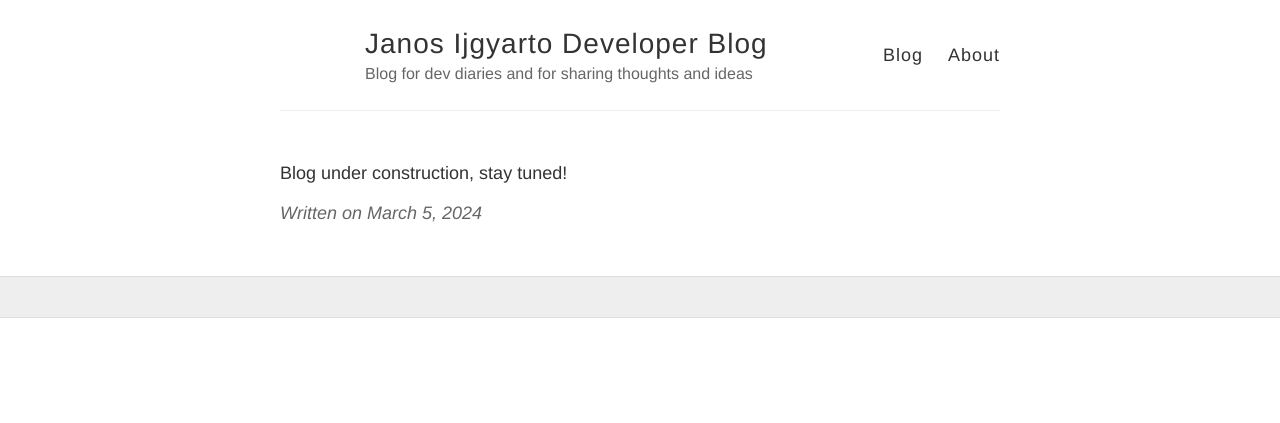
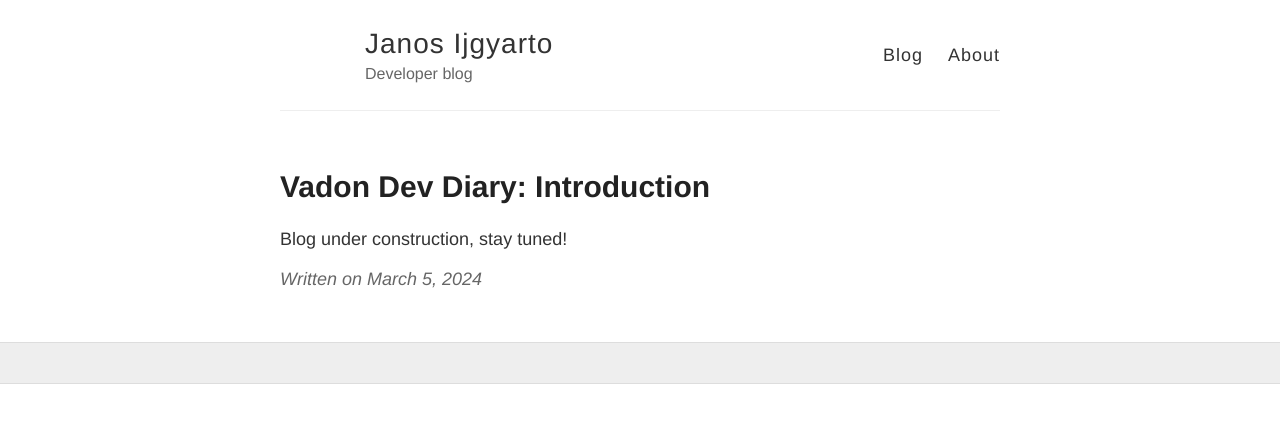
Before and after one commit to janos-ijgyarto/janos-ijgyarto.github.io, a Jekyll site: the page built from _posts/2024-03-05-Vadon-Dev-Diary-Intro.md, in a window 1280 px wide. Shown: the top 423 px of the page. Built offline with Jekyll 4.4.1, drawn with Linux system fonts in a browser that asks for light colours; our own code applies the rules of GitHub Pages for plain Markdown files.

Commit message:
Fixes to title and blog post

```diff
--- a/_config.yml
+++ b/_config.yml
@@ -1,6 +1,6 @@
-name: Janos Ijgyarto Developer Blog
+name: Janos Ijgyarto
 author: Janos Ijgyarto
-description: Blog for dev diaries and for sharing thoughts and ideas
+description: Developer blog
 
 url: https://janos-ijgyarto.github.io/
 
--- a/_posts/2024-03-05-Vadon-Dev-Diary-Intro.md
+++ b/_posts/2024-03-05-Vadon-Dev-Diary-Intro.md
@@ -1,6 +1,6 @@
 ---
 layout: post
-title: Vadon Dev Diary: Introduction
+title: "Vadon Dev Diary: Introduction"
 ---
 
 Blog under construction, stay tuned!
```
